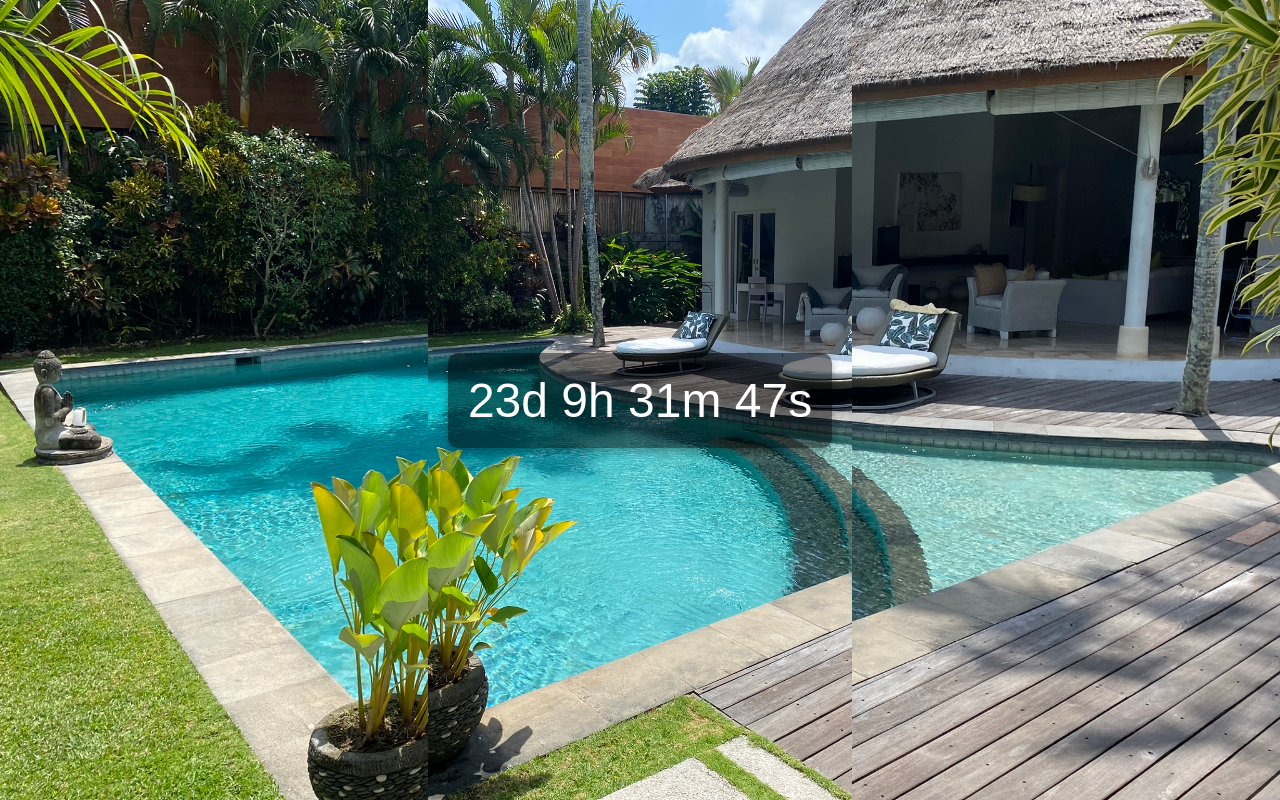
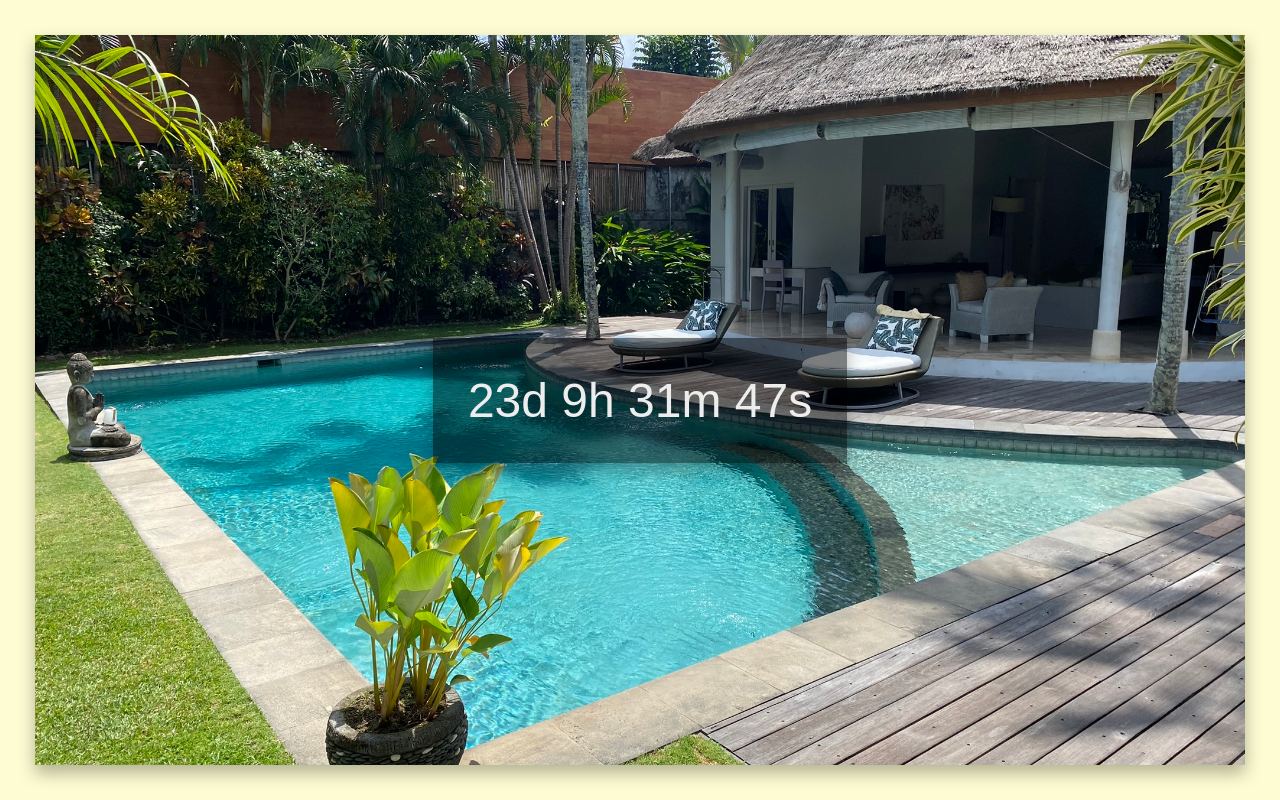
Before and after one commit to RGV2ZWxvcGVy/Counter, a plain HTML site: page index.html in a window 1280 px wide. Drawn offline with Linux system fonts and the light colour scheme.

Commit message:
Finished basic countdown

```diff
--- a/index.html
+++ b/index.html
@@ -1,10 +1,10 @@
 <!DOCTYPE html>
-<html lang="nl">
+<html lang="en-us">
 <head>
     <meta charset="UTF-8" />
     <meta http-equiv="X-UA-Compatible" content="IE=edge" />
     <meta name="viewport" content="width=device-width, initial-scale=1.0" />
-    <title>Test</title>
+    <title>Countdown</title>
     <link rel="stylesheet" href="style.css" />
 </head>
 <body>
@@ -13,7 +13,9 @@
     </header>
     <main>
         <div class="main-content">
-            <div id="countdown"></div>
+            <div class="background-overlay">
+                <div id="countdown"></div>
+            </div>
         </div>
     </main>
     <footer>
--- a/script.js
+++ b/script.js
@@ -1,9 +1,22 @@
 document.addEventListener("DOMContentLoaded", function () {
+    countdown();
+});
+
+
+function countdown() {
     // Set the target date
     const targetDate = new Date("2024-08-18T06:55:00").getTime();
 
     // Update the countdown every second
     const countdown = setInterval(() => {
+        updateCountdown(targetDate, countdown);
+    }, 1000);
+
+    // Show the countdown after page load
+    updateCountdown(targetDate, countdown);
+}
+
+function updateCountdown(targetDate, countdown) {
     // Get the current time
     const now = new Date().getTime();
 
@@ -22,7 +35,6 @@ document.addEventListener("DOMContentLoaded", function () {
     // If the countdown is over
     if (distance < 0) {
         clearInterval(countdown);
-            document.getElementById("countdown").innerHTML = "EXPIRED";
+        document.getElementById("countdown").innerHTML = "Your favorite boy arrived!";
     }
-    }, 1000);
-});
+}
--- a/style.css
+++ b/style.css
@@ -1,23 +1,31 @@
-body, html {
-    height: 100%;
+html, body {
+    font-family: Arial, sans-serif;
+    background-color: #FDFCD2;
     margin: 0;
+}
+
+.main-content {
+    margin: 35px;
+}
+
+.background-overlay {
+    height: calc(100vh - 70px);
     display: flex;
     align-items: center;
     justify-content: center;
-    font-family: Arial, sans-serif;
     background-image: url('villa-bliss-bali.jpeg');
     background-size: cover;
     background-position: center;
     background-repeat: no-repeat;
+    box-shadow: 0 8px 16px rgba(0, 0, 0, 0.3);
 }
 
 #countdown {
     font-size: 48px;
-    color: #fff;
-    background-color: rgba(0, 0, 0, 0.5); /* Semi-transparent background */
-    padding: 20px;
-    border-radius: 10px;
-    box-shadow: 0 4px 8px rgba(0, 0, 0, 0.3);
+    color: #EDEDED;
     text-align: center;
-    margin: 20px; /* Margin for framing effect */
+    background-color: rgba(0, 0, 0, 0.5);
+    box-shadow: 0 8px 16px rgba(0, 0, 0, 0.3);
+    padding: 35px;
+    margin: 20px;
 }
```
Lines whose indentation alone changed are shown as unchanged.
